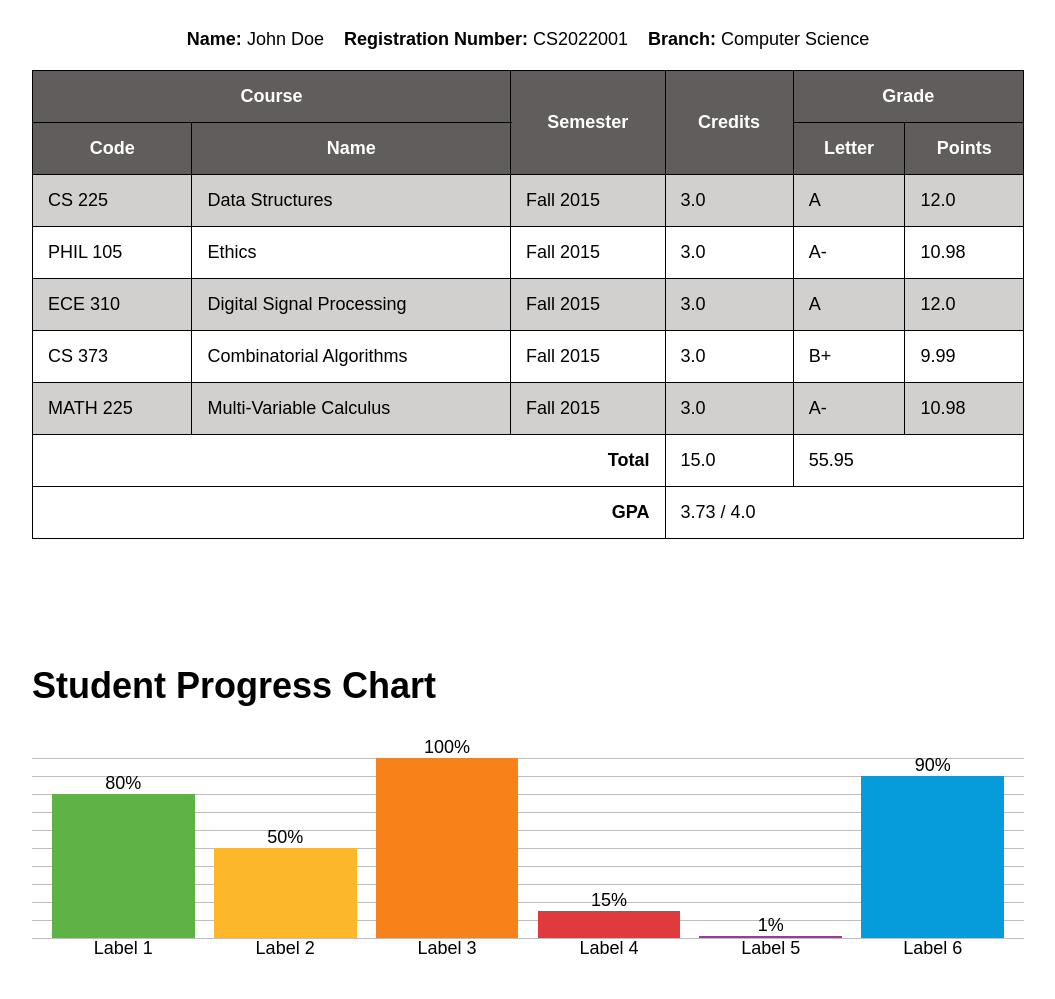
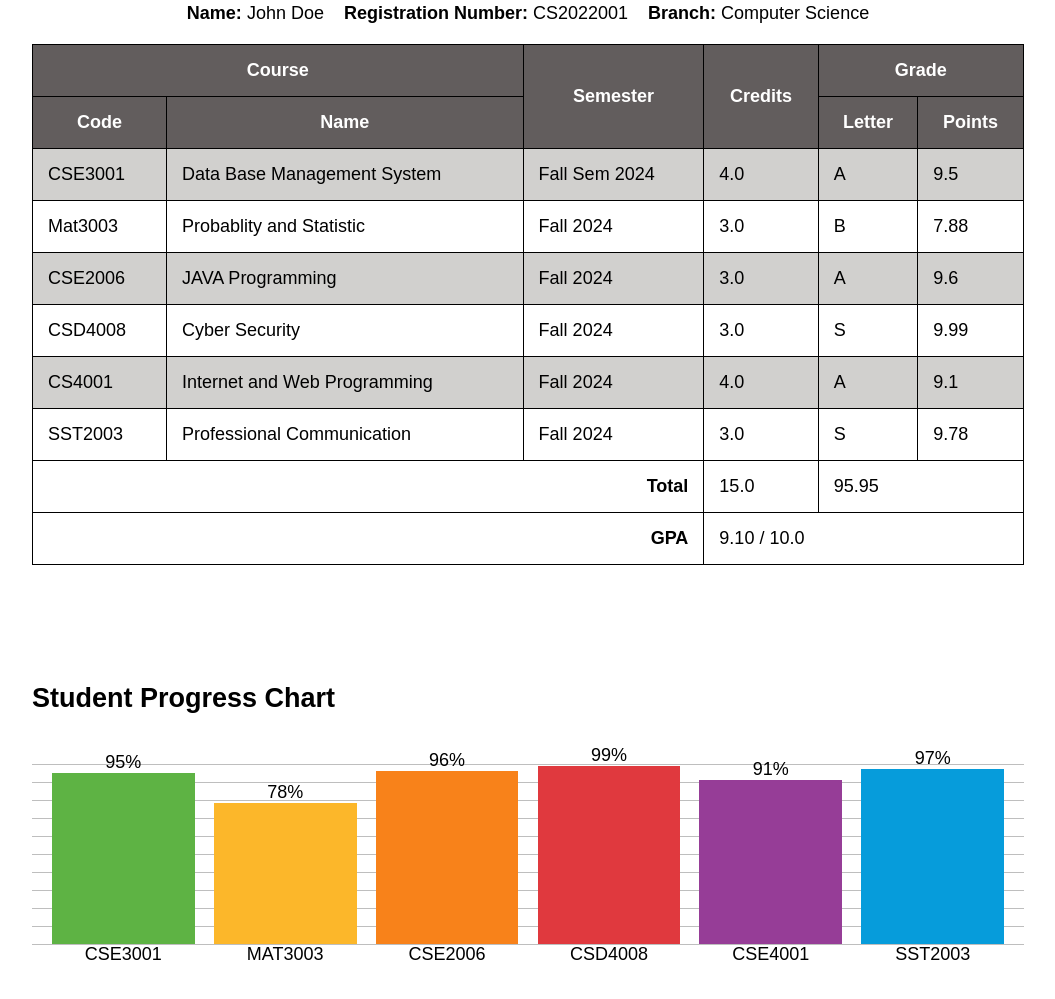
Before and after one commit to Riya922003/webdev, a plain HTML site: page index.html in a window 1280 px wide. Shown: the part 179-1178 px from the top of the page, without its empty margins (112-1167 px from the left). Drawn offline with Linux system fonts and the light colour scheme.

Commit message:
Update index.html

```diff
--- a/index.html
+++ b/index.html
@@ -14,6 +14,7 @@
             width: 100%;
         }
         .chart {
+            padding-top:20px;
             height: 100vh;
            width:80%;
         }
@@ -131,92 +132,100 @@
             </thead>
             <tbody>
                 <tr>
-                    <td>CS 225</td>
-                    <td colspan="2">Data Structures</td>
-                    <td>Fall 2015</td>
+                    <td>CSE3001</td>
+                    <td colspan="2">Data Base Management System</td>
+                    <td>Fall Sem 2024</td>
+                    <td>4.0</td>
+                    <td>A</td>
+                    <td>9.5</td>
+                </tr>
+                <tr>
+                    <td>Mat3003</td>
+                    <td colspan="2">Probablity and Statistic</td>
+                    <td>Fall 2024</td>
+                    <td>3.0</td>
+                    <td>B</td>
+                    <td>7.88</td>
+                </tr>
+                <tr>
+                    <td>CSE2006</td>
+                    <td colspan="2">JAVA Programming</td>
+                    <td>Fall 2024</td>
                     <td>3.0</td>
                     <td>A</td>
-                    <td>12.0</td>
+                    <td>9.6</td>
                 </tr>
                 <tr>
-                    <td>PHIL 105</td>
-                    <td colspan="2">Ethics</td>
-                    <td>Fall 2015</td>
+                    <td>CSD4008</td>
+                    <td colspan="2">Cyber Security</td>
+                    <td>Fall 2024</td>
                     <td>3.0</td>
-                    <td>A-</td>
-                    <td>10.98</td>
-                </tr>
-                <tr>
-                    <td>ECE 310</td>
-                    <td colspan="2">Digital Signal Processing</td>
-                    <td>Fall 2015</td>
-                    <td>3.0</td>
-                    <td>A</td>
-                    <td>12.0</td>
-                </tr>
-                <tr>
-                    <td>CS 373</td>
-                    <td colspan="2">Combinatorial Algorithms</td>
-                    <td>Fall 2015</td>
-                    <td>3.0</td>
-                    <td>B+</td>
+                    <td>S</td>
                     <td>9.99</td>
                 </tr>
                 <tr>
-                    <td>MATH 225</td>
-                    <td colspan="2">Multi-Variable Calculus</td>
-                    <td>Fall 2015</td>
+                    <td>CS4001</td>
+                    <td colspan="2">Internet and Web Programming</td>
+                    <td>Fall 2024</td>
+                    <td>4.0</td>
+                    <td>A</td>
+                    <td>9.1</td>
+                </tr>
+                <tr>
+                    <td>SST2003</td>
+                    <td colspan="2">Professional Communication</td>
+                    <td>Fall 2024</td>
                     <td>3.0</td>
-                    <td>A-</td>
-                    <td>10.98</td>
+                    <td>S</td>
+                    <td>9.78</td>
                 </tr>
             </tbody>
             <tfoot>
                 <tr>
                     <td colspan="4" class="footer">Total</td>
                     <td>15.0</td>
-                    <td colspan="2">55.95</td>
+                    <td colspan="2">95.95</td>
                 </tr>
                 <tr>
                     <td colspan="4" class="footer">GPA</td>
-                    <td colspan="3">3.73 / 4.0</td>
+                    <td colspan="3">9.10 / 10.0</td>
                 </tr>
             </tfoot>
         </table>
     </div>
 
     <div class="chart">
-      <h1>Student Progress Chart</h1>
+      <h2>Student Progress Chart</h2>
       <div class="simple-bar-chart">
 
-        <div class="item" style="--clr: #5EB344; --val: 80">
-          <div class="label">Label 1</div>
-          <div class="value">80%</div>
+        <div class="item" style="--clr: #5EB344; --val: 95">
+          <div class="label">CSE3001</div>
+          <div class="value">95%</div>
         </div>
 
-        <div class="item" style="--clr: #FCB72A; --val: 50">
-          <div class="label">Label 2</div>
-          <div class="value">50%</div>
+        <div class="item" style="--clr: #FCB72A; --val: 78">
+          <div class="label">MAT3003</div>
+          <div class="value">78%</div>
         </div>
 
-        <div class="item" style="--clr: #F8821A; --val: 100">
-          <div class="label">Label 3</div>
-          <div class="value">100%</div>
+        <div class="item" style="--clr: #F8821A; --val: 96">
+          <div class="label">CSE2006</div>
+          <div class="value">96%</div>
         </div>
 
-        <div class="item" style="--clr: #E0393E; --val: 15">
-          <div class="label">Label 4</div>
-          <div class="value">15%</div>
+        <div class="item" style="--clr: #E0393E; --val: 99">
+          <div class="label">CSD4008</div>
+          <div class="value">99%</div>
         </div>
 
-        <div class="item" style="--clr: #963D97; --val: 1">
-          <div class="label">Label 5</div>
-          <div class="value">1%</div>
+        <div class="item" style="--clr: #963D97; --val: 91">
+          <div class="label">CSE4001</div>
+          <div class="value">91%</div>
         </div>
 
-        <div class="item" style="--clr: #069CDB; --val: 90">
-          <div class="label">Label 6</div>
-          <div class="value">90%</div>
+        <div class="item" style="--clr: #069CDB; --val: 97">
+          <div class="label">SST2003</div>
+          <div class="value">97%</div>
         </div>
       </div>
     </div>
```
